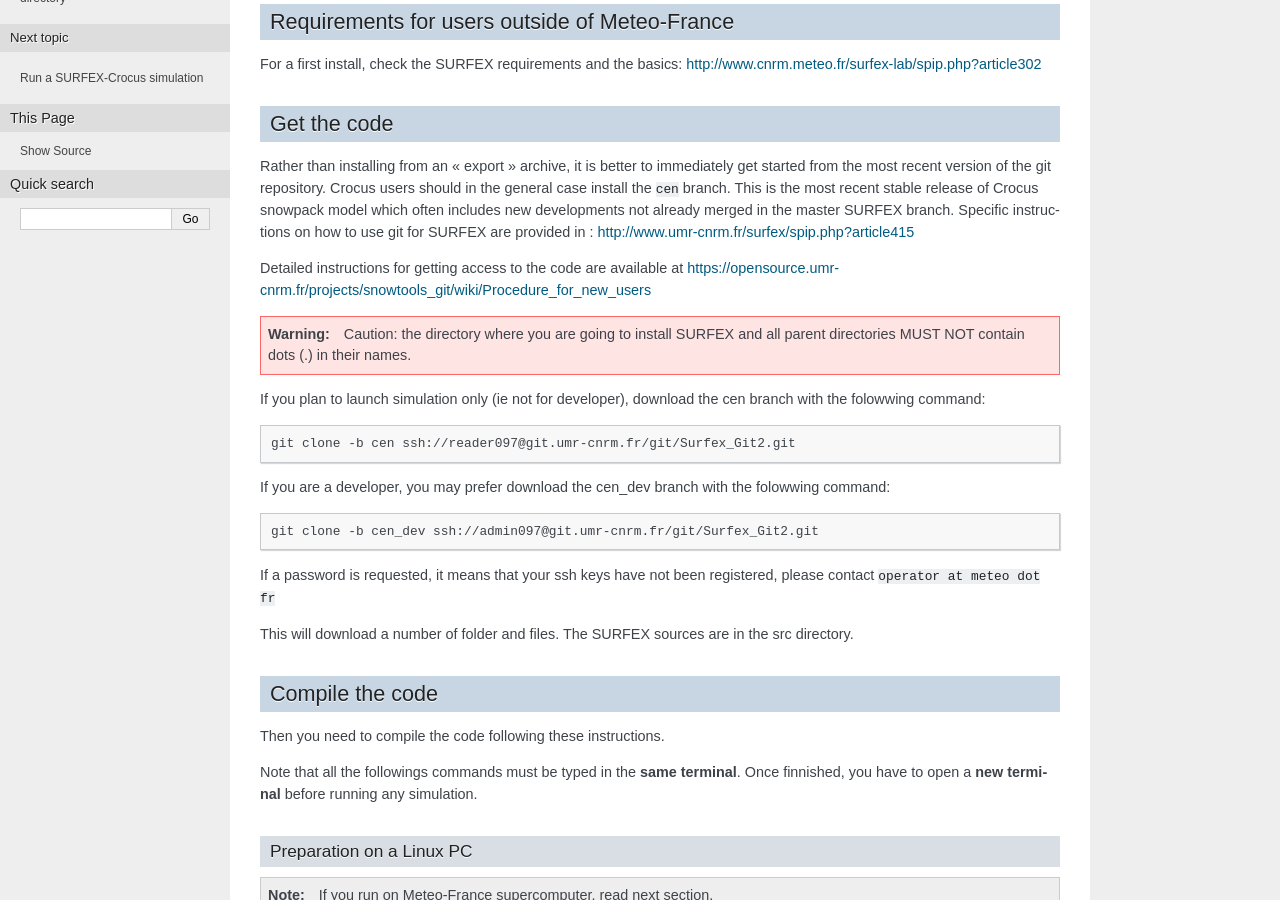
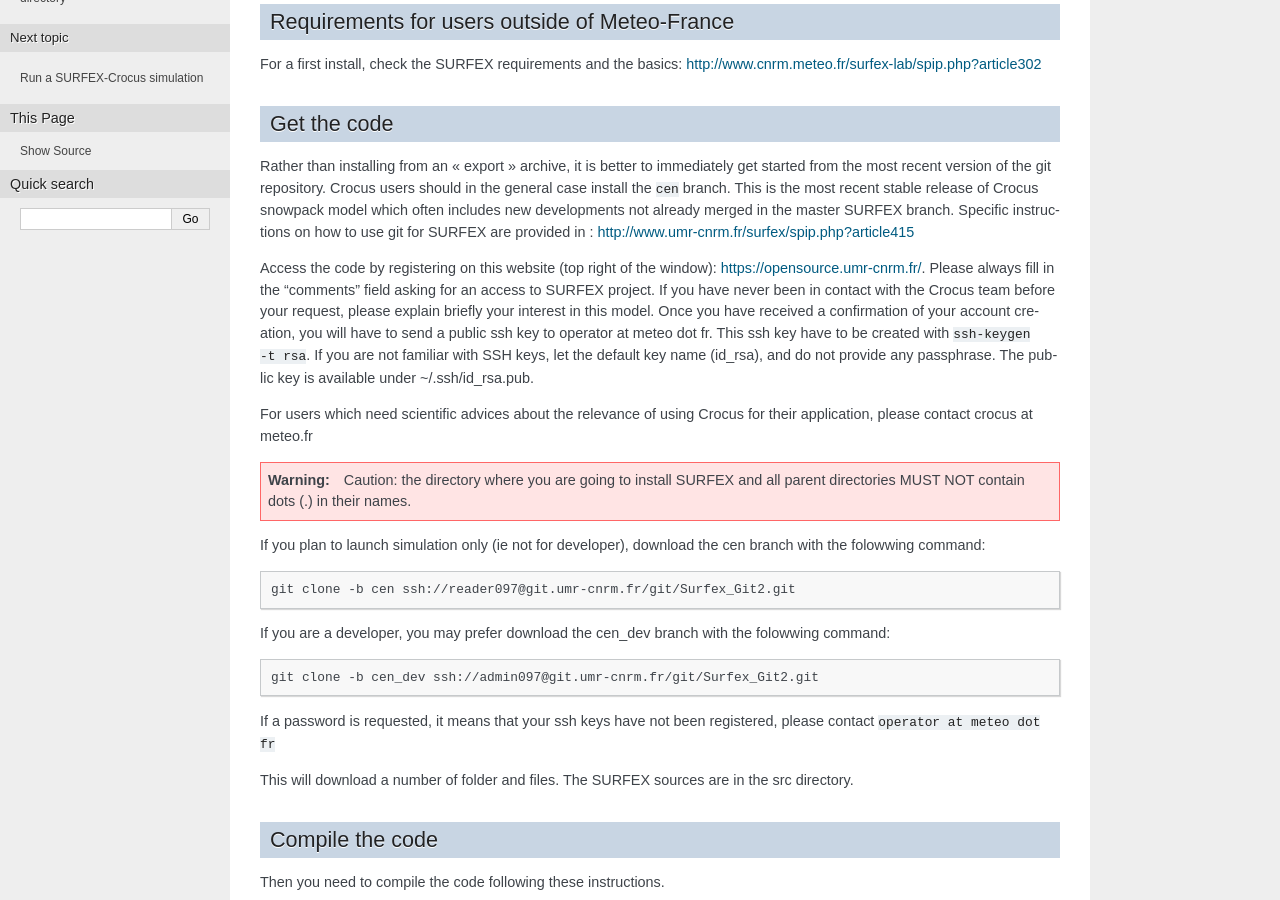
Before and after one commit to UMR-CNRM/snowtools, a Sphinx documentation site: the page built from doc/source/misc/surfex-install.rst, in a window 1280 px wide and 900 px high, scrolled down 480 px. Built offline with Sphinx 7.4.7, drawn with Linux system fonts in a browser that asks for light colours; formulas are drawn with MathJax 3.

Commit message:
Update information for SURFEX download
Remove the wiki page "Procedure for new users" from
opensource.umr-cnrm.fr.

```diff
--- a/doc/source/misc/surfex-install.rst
+++ b/doc/source/misc/surfex-install.rst
@@ -26,7 +26,9 @@
 
 Rather than installing from an « export » archive, it is better to immediately get started from the most recent version of the git repository. Crocus users should in the general case install the ``cen`` branch. This is the most recent stable release of Crocus snowpack model which often includes new developments not already merged in the master SURFEX branch. Specific instructions on how to use git for SURFEX are provided in : http://www.umr-cnrm.fr/surfex/spip.php?article415
 
-Detailed instructions for getting access to the code are available at https://opensource.umr-cnrm.fr/projects/snowtools_git/wiki/Procedure_for_new_users
+Access the code by registering on this website (top right of the window): https://opensource.umr-cnrm.fr/. Please always fill in the "comments" field asking for an access to SURFEX project. If you have never been in contact with the Crocus team before your request, please explain briefly your interest in this model. Once you have received a confirmation of your account creation, you will have to send a public ssh key to operator at meteo dot fr. This ssh key have to be created with ``ssh-keygen -t rsa``. If you are not familiar with SSH keys, let the default key name (id_rsa), and do not provide any passphrase. The public key is available under ~/.ssh/id_rsa.pub.
+
+For users which need scientific advices about the relevance of using Crocus for their application, please contact crocus at meteo.fr
 
 .. warning::
    Caution: the directory where you are going to install SURFEX and all parent directories MUST NOT contain dots (.) in their names.
--- a/pyproject.toml
+++ b/pyproject.toml
@@ -49,7 +49,6 @@
 [project.urls]
 Homepage = "https://github.com/UMR-CNRM/snowtools"
 Repository = "https://github.com/UMR-CNRM/snowtools"
-Issues = "https://opensource.umr-cnrm.fr/projects/snowtools_git/wiki/Procedure_for_new_users"
 
 [project.scripts]
 s2m = 'snowtools.tasks.s2m_command:main'
```
Also changed, not shown: README.md (+1 -3 lines).
